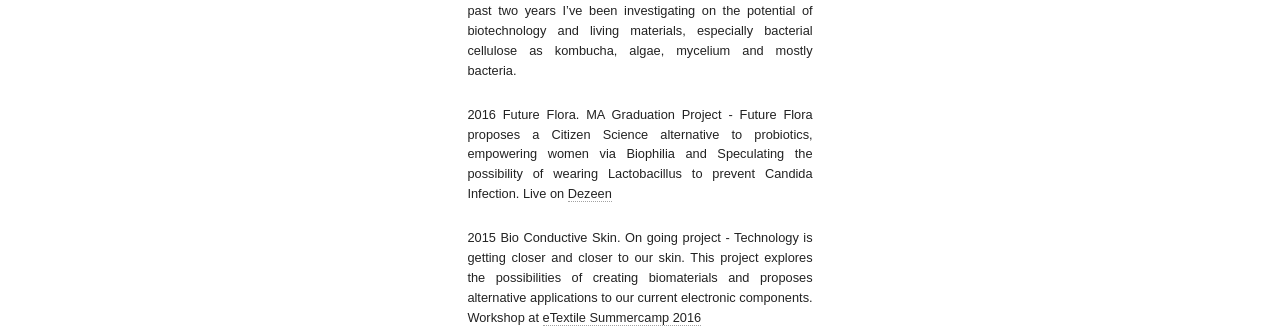
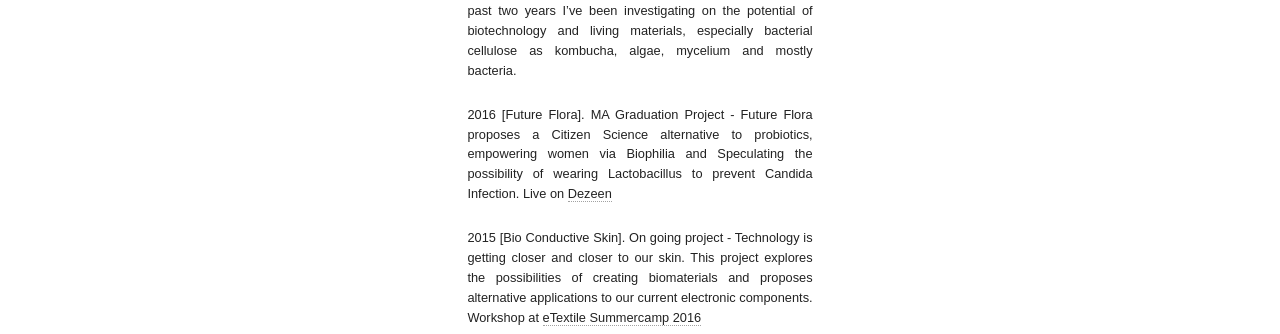
Before and after one commit to giuliatomasello/giuliatomasello.github.io, a Jekyll site: the page built from index.md, in a window 1280 px wide. Shown: the part 902-1236 px from the top of the page. Built offline with Jekyll 4.4.1, drawn with Linux system fonts in a browser that asks for light colours; nearby versions of some CDN libraries.

```diff
--- a/index.md
+++ b/index.md
@@ -30,10 +30,10 @@ Since [RUAH](http://blog.arduino.cc/2013/04/27/an-interactive-corset-teaching-yo
 These past two years I’ve been investigating on the potential of biotechnology and living materials, especially bacterial cellulose as kombucha, algae, mycelium and mostly bacteria.
 
 
-2016 Future Flora. MA Graduation Project - Future Flora proposes a Citizen Science alternative to probiotics, empowering women via Biophilia and Speculating the possibility of wearing Lactobacillus to prevent Candida Infection.
+2016 [Future Flora]. MA Graduation Project - Future Flora proposes a Citizen Science alternative to probiotics, empowering women via Biophilia and Speculating the possibility of wearing Lactobacillus to prevent Candida Infection.
 Live on [Dezeen](http://www.dezeen.com/2016/07/05/giulia-tomasello-future-flora-home-grown-sanitary-pad-central-saint-martins/#disqus_thread)
 
-2015 Bio Conductive Skin. On going project - Technology is getting closer and closer to our skin. This project explores the possibilities of creating biomaterials and proposes alternative applications to our current electronic components.
+2015 [Bio Conductive Skin]. On going project - Technology is getting closer and closer to our skin. This project explores the possibilities of creating biomaterials and proposes alternative applications to our current electronic components.
 Workshop at [eTextile Summercamp 2016](http://etextile-summercamp.org/2016/bio-textiles/)
 
 
```
